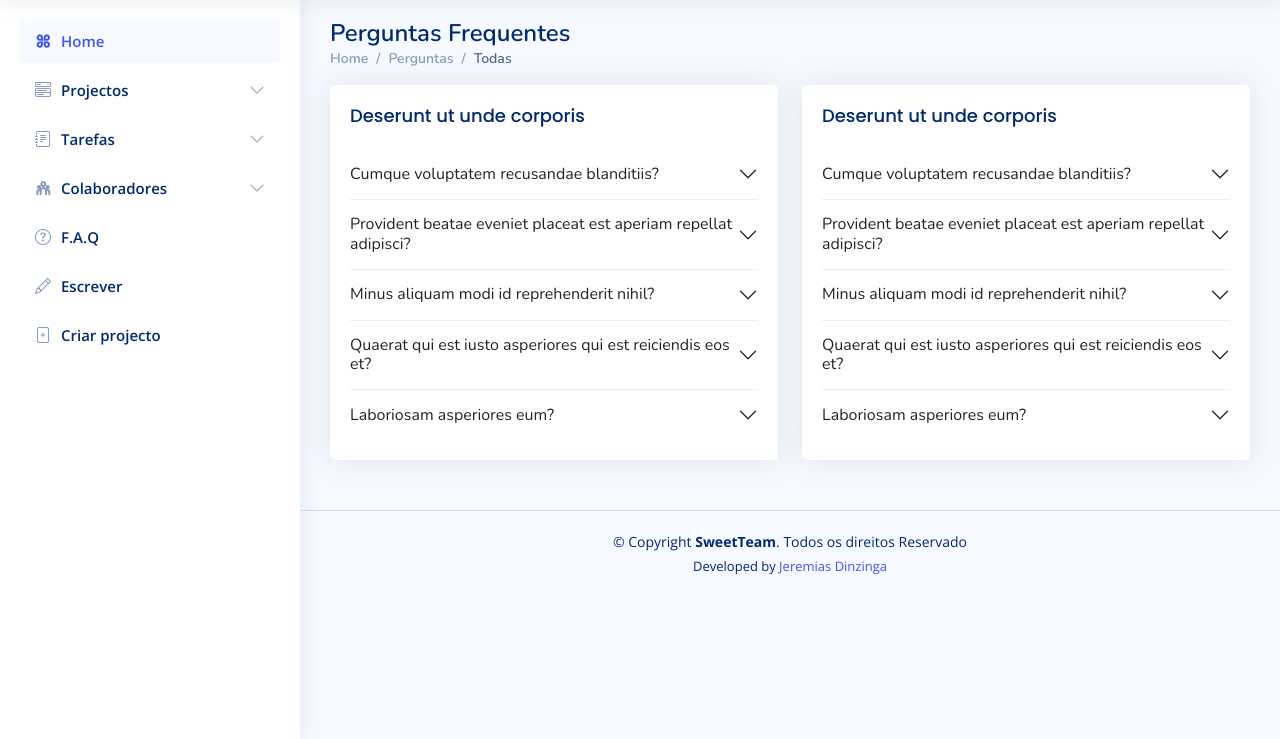
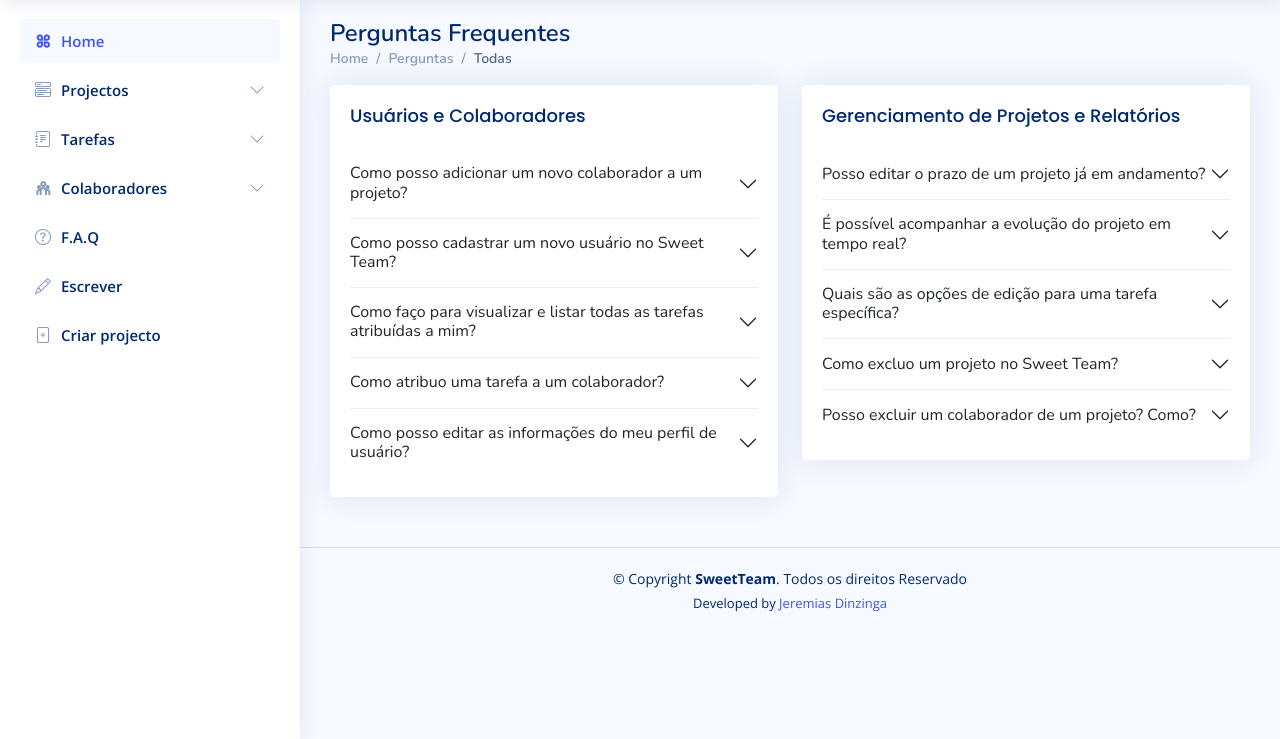
Before and after one commit to Jeremias16Dinzinga/SweetTeam, a PHP site: page /fq.php in a window 1280 px wide. Shown: the part 61-800 px from the top of the page. Run offline with PHP 8.4, Linux system fonts and the light colour scheme; the visitor is signed in with stand-in values (Sample User, id 1); some libraries are stand-ins or nearby versions.

Commit message:
FAQ done

```diff
--- a/View/fq.php
+++ b/View/fq.php
@@ -33,71 +33,85 @@
                     <!-- F.A.Q Group 1 -->
                     <div class="card">
                         <div class="card-body">
-            <h5 class="card-title">Deserunt ut unde corporis</h5>
+                            <h5 class="card-title">Usuários e Colaboradores</h5>
 
                             <div class="accordion accordion-flush" id="faq-group-2">
 
                                 <div class="accordion-item">
                                     <h2 class="accordion-header">
-                <button class="accordion-button collapsed" data-bs-target="#faqsTwo-1" type="button" data-bs-toggle="collapse">
-                    Cumque voluptatem recusandae blanditiis?
+                                        <button class="accordion-button collapsed" data-bs-target="#faqsTwo-1"
+                                            type="button" data-bs-toggle="collapse">
+                                            Como posso adicionar um novo colaborador a um projeto?
                                         </button>
                                     </h2>
-                <div id="faqsTwo-1" class="accordion-collapse collapse" data-bs-parent="#faq-group-2">
+                                    <div id="faqsTwo-1" class="accordion-collapse collapse"
+                                        data-bs-parent="#faq-group-2">
                                         <div class="accordion-body">
-                    Ut quasi odit odio totam accusamus vero eius. Nostrum asperiores voluptatem eos nulla ab dolores est asperiores iure. Quo est quis praesentium aut maiores. Corrupti sed aut expedita fugit vero dolorem. Nemo rerum sapiente. A quaerat dignissimos.
+                                            R: Dentro do projeto desejado, vá para a seção "Adicionar Usuário" e insira
+                                            as informações do colaborador que deseja incluir.
                                         </div>
                                     </div>
                                 </div>
 
                                 <div class="accordion-item">
                                     <h2 class="accordion-header">
-                <button class="accordion-button collapsed" data-bs-target="#faqsTwo-2" type="button" data-bs-toggle="collapse">
-                    Provident beatae eveniet placeat est aperiam repellat adipisci?
+                                        <button class="accordion-button collapsed" data-bs-target="#faqsTwo-1"
+                                            type="button" data-bs-toggle="collapse">
+                                            Como posso cadastrar um novo usuário no Sweet Team?
                                         </button>
                                     </h2>
-                <div id="faqsTwo-2" class="accordion-collapse collapse" data-bs-parent="#faq-group-2">
+                                    <div id="faqsTwo-1" class="accordion-collapse collapse"
+                                        data-bs-parent="#faq-group-2">
                                         <div class="accordion-body">
-                    In minus quia impedit est quas deserunt deserunt et. Nulla non quo dolores minima fugiat aut saepe aut inventore. Qui nesciunt odio officia beatae iusto sed voluptatem possimus quas. Officia vitae sit voluptatem nostrum a.
+                                            R:Para cadastrar um novo usuário, basta acessar a função "Cadastro de
+                                            Usuários" na interface principal e preencher as informações necessárias.
                                         </div>
                                     </div>
                                 </div>
 
                                 <div class="accordion-item">
                                     <h2 class="accordion-header">
-                <button class="accordion-button collapsed" data-bs-target="#faqsTwo-3" type="button" data-bs-toggle="collapse">
-                    Minus aliquam modi id reprehenderit nihil?
+                                        <button class="accordion-button collapsed" data-bs-target="#faqsTwo-2"
+                                            type="button" data-bs-toggle="collapse">
+                                            Como faço para visualizar e listar todas as tarefas atribuídas a mim?
                                         </button>
                                     </h2>
-                <div id="faqsTwo-3" class="accordion-collapse collapse" data-bs-parent="#faq-group-2">
+                                    <div id="faqsTwo-2" class="accordion-collapse collapse"
+                                        data-bs-parent="#faq-group-2">
                                         <div class="accordion-body">
-                    Voluptates magni amet enim perspiciatis atque excepturi itaque est. Sit beatae animi incidunt eum repellat sequi ea saepe inventore. Id et vel et et. Nesciunt itaque corrupti quia ducimus. Consequatur maiores voluptatum fuga quod ut non fuga.
+                                            R: No seu perfil, vá para a seção "Listar Tarefas" para ver todas as tarefas
+                                            atribuídas a você.
                                         </div>
                                     </div>
                                 </div>
 
                                 <div class="accordion-item">
                                     <h2 class="accordion-header">
-                <button class="accordion-button collapsed" data-bs-target="#faqsTwo-4" type="button" data-bs-toggle="collapse">
-                    Quaerat qui est iusto asperiores qui est reiciendis eos et?
+                                        <button class="accordion-button collapsed" data-bs-target="#faqsTwo-4"
+                                            type="button" data-bs-toggle="collapse">
+                                            Como atribuo uma tarefa a um colaborador?
                                         </button>
                                     </h2>
-                <div id="faqsTwo-4" class="accordion-collapse collapse" data-bs-parent="#faq-group-2">
+                                    <div id="faqsTwo-4" class="accordion-collapse collapse"
+                                        data-bs-parent="#faq-group-2">
                                         <div class="accordion-body">
-                    Numquam ut reiciendis aliquid. Quia veritatis quasi ipsam sed quo ut eligendi et non. Doloremque sed voluptatem at in voluptas aliquid dolorum.
+                                            R:Atribuir tarefas é simples no Sweet Team. Utilize a função "Adicionar Tarefa
+                                            ao Projeto" e selecione o usuário destinatário da tarefa.
                                         </div>
                                     </div>
                                 </div>
 
                                 <div class="accordion-item">
                                     <h2 class="accordion-header">
-                <button class="accordion-button collapsed" data-bs-target="#faqsTwo-5" type="button" data-bs-toggle="collapse">
-                    Laboriosam asperiores eum?
+                                        <button class="accordion-button collapsed" data-bs-target="#faqsTwo-5"
+                                            type="button" data-bs-toggle="collapse">
+                                            Como posso editar as informações do meu perfil de usuário?
                                         </button>
                                     </h2>
-                <div id="faqsTwo-5" class="accordion-collapse collapse" data-bs-parent="#faq-group-2">
+                                    <div id="faqsTwo-5" class="accordion-collapse collapse"
+                                        data-bs-parent="#faq-group-2">
                                         <div class="accordion-body">
-                    Aut necessitatibus maxime quis dolor et. Nihil laboriosam molestiae qui molestias placeat corrupti non quo accusamus. Nemo qui quis harum enim sed. Aliquam molestias pariatur delectus voluptas quidem qui rerum id quisquam. Perspiciatis voluptatem voluptatem eos. Vel aut minus labore at rerum eos.
+                                        R: Acesse a seção "Editar Perfil do Usuário" para modificar as informações do seu perfil, como nome, senha, etc.
                                         </div>
                                     </div>
                                 </div>
@@ -112,71 +126,87 @@
                     <!-- F.A.Q Group 2 -->
                     <div class="card">
                         <div class="card-body">
-            <h5 class="card-title">Deserunt ut unde corporis</h5>
+                            <h5 class="card-title">Gerenciamento de Projetos e Relatórios</h5>
 
                             <div class="accordion accordion-flush" id="faq-group-2">
 
                                 <div class="accordion-item">
                                     <h2 class="accordion-header">
-                <button class="accordion-button collapsed" data-bs-target="#faqsTwo-1" type="button" data-bs-toggle="collapse">
-                    Cumque voluptatem recusandae blanditiis?
+                                        <button class="accordion-button collapsed" data-bs-target="#faqsTwo-1"
+                                            type="button" data-bs-toggle="collapse">
+                                            Posso editar o prazo de um projeto já em andamento?
                                         </button>
                                     </h2>
-                <div id="faqsTwo-1" class="accordion-collapse collapse" data-bs-parent="#faq-group-2">
+                                    <div id="faqsTwo-1" class="accordion-collapse collapse"
+                                        data-bs-parent="#faq-group-2">
                                         <div class="accordion-body">
-                    Ut quasi odit odio totam accusamus vero eius. Nostrum asperiores voluptatem eos nulla ab dolores est asperiores iure. Quo est quis praesentium aut maiores. Corrupti sed aut expedita fugit vero dolorem. Nemo rerum sapiente. A quaerat dignissimos.
+                                            R: Sim, os responsáveis pelo projeto podem editar o prazo a qualquer momento
+                                            na seção "Editar Prazo do Projeto".
                                         </div>
                                     </div>
                                 </div>
 
                                 <div class="accordion-item">
                                     <h2 class="accordion-header">
-                <button class="accordion-button collapsed" data-bs-target="#faqsTwo-2" type="button" data-bs-toggle="collapse">
-                    Provident beatae eveniet placeat est aperiam repellat adipisci?
+                                        <button class="accordion-button collapsed" data-bs-target="#faqsTwo-2"
+                                            type="button" data-bs-toggle="collapse">
+                                            É possível acompanhar a evolução do projeto em tempo real?
                                         </button>
                                     </h2>
-                <div id="faqsTwo-2" class="accordion-collapse collapse" data-bs-parent="#faq-group-2">
+                                    <div id="faqsTwo-2" class="accordion-collapse collapse"
+                                        data-bs-parent="#faq-group-2">
                                         <div class="accordion-body">
-                    In minus quia impedit est quas deserunt deserunt et. Nulla non quo dolores minima fugiat aut saepe aut inventore. Qui nesciunt odio officia beatae iusto sed voluptatem possimus quas. Officia vitae sit voluptatem nostrum a.
+                                            R: Sim, a funcionalidade "Ver Relatório do Projeto em Tempo Real" permite
+                                            monitorar a evolução do projeto através de relatórios gerados pelo sistema.
                                         </div>
                                     </div>
                                 </div>
 
                                 <div class="accordion-item">
                                     <h2 class="accordion-header">
-                <button class="accordion-button collapsed" data-bs-target="#faqsTwo-3" type="button" data-bs-toggle="collapse">
-                    Minus aliquam modi id reprehenderit nihil?
+                                        <button class="accordion-button collapsed" data-bs-target="#faqsTwo-3"
+                                            type="button" data-bs-toggle="collapse">
+                                            Quais são as opções de edição para uma tarefa específica?
                                         </button>
                                     </h2>
-                <div id="faqsTwo-3" class="accordion-collapse collapse" data-bs-parent="#faq-group-2">
+                                    <div id="faqsTwo-3" class="accordion-collapse collapse"
+                                        data-bs-parent="#faq-group-2">
                                         <div class="accordion-body">
-                    Voluptates magni amet enim perspiciatis atque excepturi itaque est. Sit beatae animi incidunt eum repellat sequi ea saepe inventore. Id et vel et et. Nesciunt itaque corrupti quia ducimus. Consequatur maiores voluptatum fuga quod ut non fuga.
+                                            R: Os responsáveis podem editar o prazo, o escopo e a descrição da tarefa na
+                                            seção "Editar Tarefa".
                                         </div>
                                     </div>
                                 </div>
 
                                 <div class="accordion-item">
                                     <h2 class="accordion-header">
-                <button class="accordion-button collapsed" data-bs-target="#faqsTwo-4" type="button" data-bs-toggle="collapse">
-                    Quaerat qui est iusto asperiores qui est reiciendis eos et?
+                                        <button class="accordion-button collapsed" data-bs-target="#faqsTwo-4"
+                                            type="button" data-bs-toggle="collapse">
+                                            Como excluo um projeto no Sweet Team?
                                         </button>
                                     </h2>
-                <div id="faqsTwo-4" class="accordion-collapse collapse" data-bs-parent="#faq-group-2">
+                                    <div id="faqsTwo-4" class="accordion-collapse collapse"
+                                        data-bs-parent="#faq-group-2">
                                         <div class="accordion-body">
-                    Numquam ut reiciendis aliquid. Quia veritatis quasi ipsam sed quo ut eligendi et non. Doloremque sed voluptatem at in voluptas aliquid dolorum.
+                                            R: Vá para a seção "Deletar Projeto" e siga as instruções para excluir um
+                                            projeto específico.
+
                                         </div>
                                     </div>
                                 </div>
 
                                 <div class="accordion-item">
                                     <h2 class="accordion-header">
-                <button class="accordion-button collapsed" data-bs-target="#faqsTwo-5" type="button" data-bs-toggle="collapse">
-                    Laboriosam asperiores eum?
+                                        <button class="accordion-button collapsed" data-bs-target="#faqsTwo-5"
+                                            type="button" data-bs-toggle="collapse">
+                                            Posso excluir um colaborador de um projeto? Como?
                                         </button>
                                     </h2>
-                <div id="faqsTwo-5" class="accordion-collapse collapse" data-bs-parent="#faq-group-2">
+                                    <div id="faqsTwo-5" class="accordion-collapse collapse"
+                                        data-bs-parent="#faq-group-2">
                                         <div class="accordion-body">
-                    Aut necessitatibus maxime quis dolor et. Nihil laboriosam molestiae qui molestias placeat corrupti non quo accusamus. Nemo qui quis harum enim sed. Aliquam molestias pariatur delectus voluptas quidem qui rerum id quisquam. Perspiciatis voluptatem voluptatem eos. Vel aut minus labore at rerum eos.
+                                            R: Sim, na seção "Excluir Usuário de um Projeto", escolha o usuário que
+                                            deseja remover e confirme a exclusão.
                                         </div>
                                     </div>
                                 </div>
```
Lines whose indentation alone changed are shown as unchanged.
